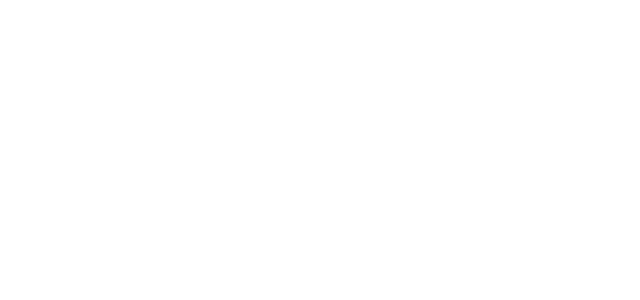
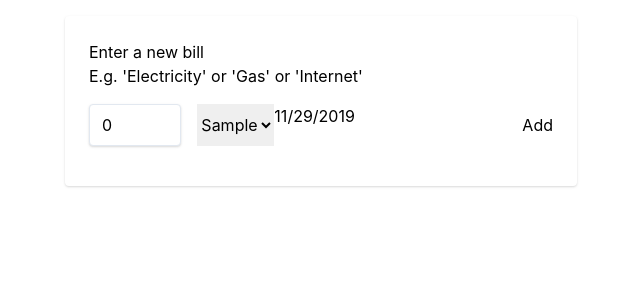
Before and after one commit to sravankumarpothuraju/bill-tracker, a React (Create React App) app: page / in a window 1280 px wide. Both pictures are taken after typing "Sample" into the empty fields and a click on the button "Add". Shown: the top 300 px of the page, without its empty margins (319-959 px from the left). Built offline with nearby package versions, Linux system fonts and the light colour scheme.

Commit message:
added addbill category component

```diff
--- a/package.json
+++ b/package.json
@@ -4,6 +4,7 @@
   "private": true,
   "dependencies": {
     "react": "^16.12.0",
+    "react-datepicker": "^2.10.1",
     "react-dom": "^16.12.0",
     "react-scripts": "3.2.0"
   },
--- a/src/App.js
+++ b/src/App.js
@@ -2,12 +2,15 @@
 
 import AddCategory from "./components/AddCategory.js";
 import NavBar from "./components/NavBar.js";
+import AddBill from "./components/AddBill";
 import Chart from "./components/Chart.js";
 import BillsTable from "./components/BillsTable.js";
 
 function App() {
-  const [shouldShowAddCategory, setShouldShowAddCategory] = useState(true);
+  const [shouldShowAddCategory, setShouldShowAddCategory] = useState(false);
+  const [shouldShowAddBill, setShouldShowAddBill] = useState(true);
   const [categories, setCategories] = useState([]);
+  const [bills, setBills] = useState([]);
 
   const addCategory = category => {
     const updatedCategories = [...(categories || []), category];
@@ -16,27 +19,42 @@
     localStorage.setItem("categories", JSON.stringify(updatedCategories));
   };
 
+  const addBill = (amount, category, date) => {
+    const bill = { amount, category, date };
+    const updatedBills = [...(bills || []), bill];
+    setBills(updatedBills);
+    setShouldShowAddBill(false);
+    localStorage.setItem("bills", JSON.stringify(updatedBills));
+  };
+
   useEffect(() => {
     const categoriesInLocalStorage = JSON.parse(
       localStorage.getItem("categories")
     );
 
-    if (categoriesInLocalStorage !== categories) {
-      setCategories(categoriesInLocalStorage);
-    }
+    const billsInLocalStorage = JSON.parse(localStorage.getItem("bills"));
+
+    setCategories(categoriesInLocalStorage);
+    setBills(billsInLocalStorage);
 
     if (!categoriesInLocalStorage) {
       setShouldShowAddCategory(true);
     }
   }, []);
 
+  const showAddCategory = () => {
+    setShouldShowAddCategory(true);
+  };
+
   return (
     <div className="App">
       {shouldShowAddCategory ? (
         <AddCategory onSubmit={addCategory} />
+      ) : shouldShowAddBill ? (
+        <AddBill onSubmit={addBill} categories={categories} />
       ) : (
         <div>
-          <NavBar />
+          <NavBar categories={categories} showAddCategory={showAddCategory} />
           <div className="container flex">
             <div className="w-1/2">
               <BillsTable />
--- a/src/components/AddBill.js
+++ b/src/components/AddBill.js
@@ -1,5 +1,64 @@
-import React from "react";
+import React, { useState } from "react";
+import Datepicker from "react-datepicker";
+import "react-datepicker/dist/react-datepicker.css";
 
-export default () => {
-  return <div />;
+export default props => {
+  const [amount, setAmount] = useState(0);
+  const [category, setCategory] = useState(props.categories[0]);
+  const [date, setDate] = useState(new Date());
+
+  const handleChangeAmount = e => {
+    setAmount(parseInt(e.target.value), 10);
+  };
+  const handleChangeCategory = e => {
+    setCategory(e.target.value);
+  };
+
+  const handleChangeDate = date => {
+    setDate(date);
+  };
+
+  const handleSubmit = e => {
+    e.preventDefault();
+    if (!amount) {
+      alert("Please enter an amount");
+      return;
+    }
+
+    props.onSubmit(amount, category || props.categories[0], date);
+  };
+
+  return (
+    <form className="h-100 w-full flex items-center justify-center font-sans">
+      <div className="bg-white rounded shadow p-6 m-4 w-full lg:w-3/4 lg:max-w-lg">
+        <div className="mb-4">
+          <h1 className="text-grey-darkest">Enter a new bill</h1>
+          <p>E.g. 'Electricity' or 'Gas' or 'Internet'</p>
+          <div className="flex mt-4">
+            <input
+              className="shadow appearance-none border rounded w-full py-2 px-3 mr-4 text-grey-darker"
+              placeholder="Add category"
+              value={amount}
+              onChange={handleChangeAmount}
+            />
+            <select onChange={handleChangeCategory}>
+              {props.categories
+                ? props.categories.map((value, index) => {
+                    return (
+                      <option key={index} value={value}>
+                        {value}
+                      </option>
+                    );
+                  })
+                : ""}
+            </select>
+
+            <Datepicker selected={date} onChange={handleChangeDate} />
+
+            <button onClick={handleSubmit}>Add</button>
+          </div>
+        </div>
+      </div>
+    </form>
+  );
 };
--- a/src/components/AddCategory.js
+++ b/src/components/AddCategory.js
@@ -30,12 +30,7 @@
               value={category}
               onChange={handleChange}
             />
-            <button
-              className="flex-no-shrink p-2 border-2 rounded bg-teal text-white border-teal hover:text-white hover:bg-teal"
-              onClick={handleSubmit}
-            >
-              Add
-            </button>
+            <button onClick={handleSubmit}>Add</button>
           </div>
         </div>
       </div>
--- a/src/components/NavBar.js
+++ b/src/components/NavBar.js
@@ -1,5 +1,27 @@
 import React from "react";
 
-export default () => {
-  return <div />;
+export default props => {
+  const triggerShowAddCategory = () => {
+    props.showAddCategory();
+  };
+
+  const liStyle =
+    "p-4 inline bg-grey-lighter hover:bg-grey-light uppercase font-black cursor-pointer";
+
+  return (
+    <ul className="list-reset inline flex justify-center border-b-4 mb-0">
+      {props.categories
+        ? props.categories.map((value, index) => {
+            return (
+              <li className={liStyle} key={index}>
+                {value}
+              </li>
+            );
+          })
+        : "<li>No categories</li>"}
+      <li className={liStyle} onClick={triggerShowAddCategory}>
+        ➕
+      </li>
+    </ul>
+  );
 };
```
Also changed, not shown: 1 other file (tests, documents, lock files or other folders).
